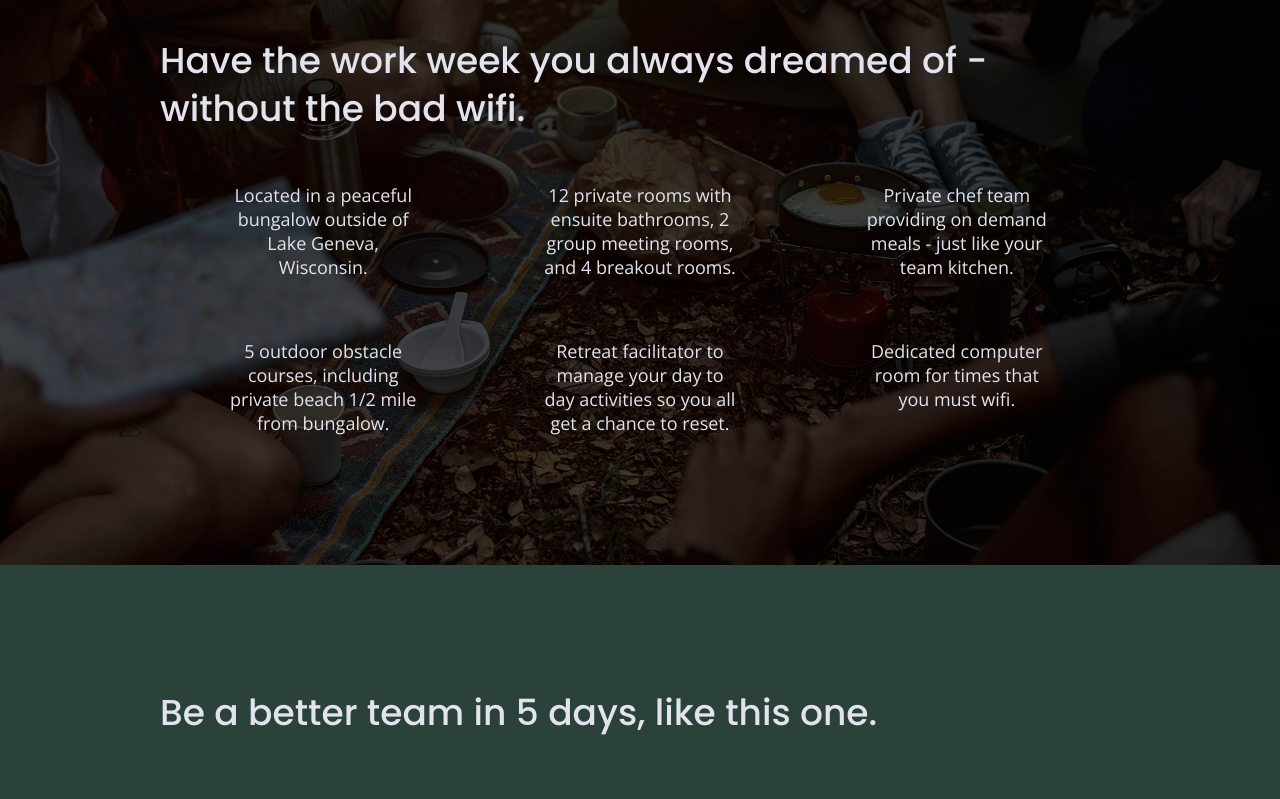
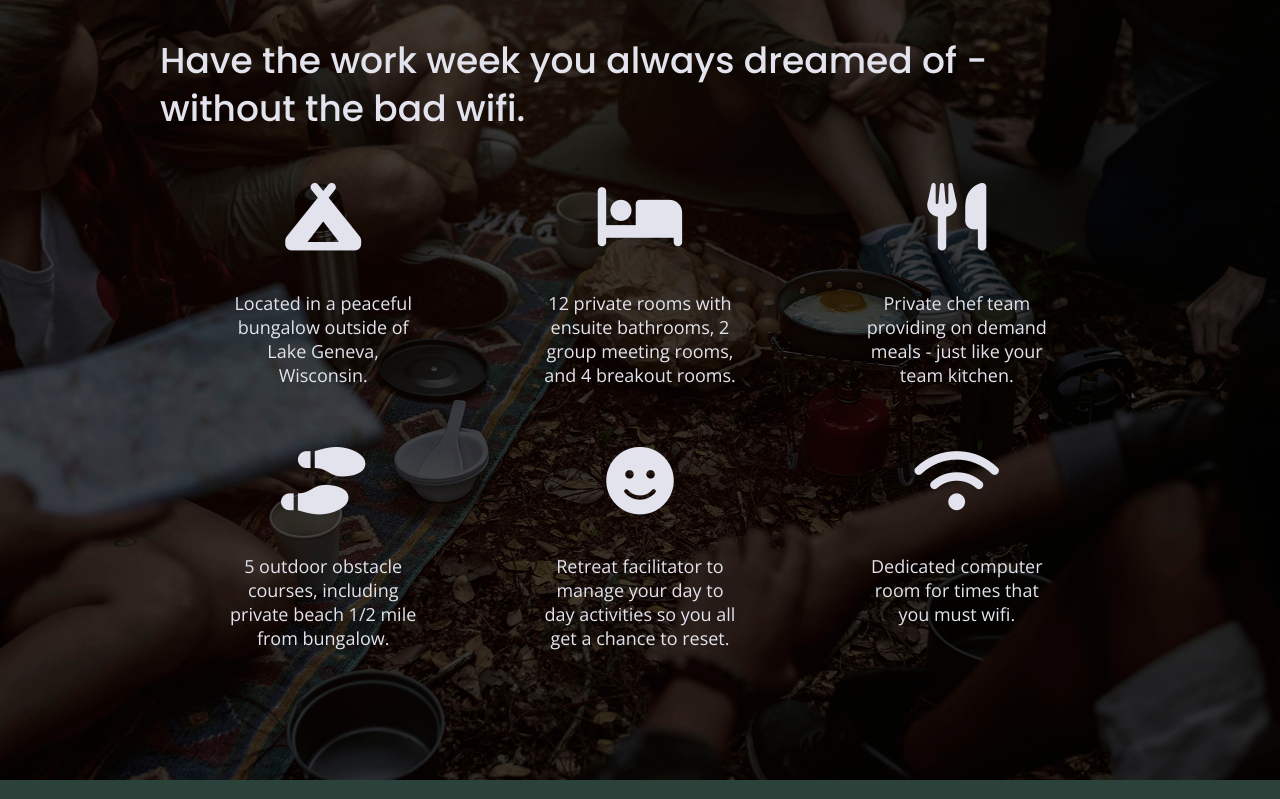
Before and after one commit to Margo-N/unplugged-retreat-website-project, a website built with Parcel: page index.html in a window 1280 px wide. Shown: the part 1087-1886 px from the top of the page. Built offline with nearby package versions, Linux system fonts and the light colour scheme.

Commit message:
Added feature icons with Font Awesome

```diff
--- a/css/main.css
+++ b/css/main.css
@@ -580,6 +580,11 @@ aside .content-wrapper .form {
   flex-basis: 50%;
 }
 
+.features i {
+  font-size: 3.75em;
+  margin-bottom: 40px;
+}
+
 .features .features-item-description {
   width: 62%;
 }
--- a/index.html
+++ b/index.html
@@ -12,9 +12,12 @@
   <link rel="apple-touch-icon" href="icon.png">
   <!-- Place favicon.ico in the root directory -->
   <!-- Google Fonts -->
-  <link href="https://fonts.googleapis.com/css?family=Open+Sans:400,700|Poppins:500,700" rel="stylesheet">
+  <link rel="preconnect" href="https://fonts.googleapis.com">
+  <link rel="preconnect" href="https://fonts.gstatic.com" crossorigin>
+  <link href="https://fonts.googleapis.com/css2?family=Open+Sans:ital,wght@0,300..800;1,300..800&family=Poppins:ital,wght@0,100;0,200;0,300;0,400;0,500;0,600;0,700;0,800;0,900;1,100;1,200;1,300;1,400;1,500;1,600;1,700;1,800;1,900&display=swap" rel="stylesheet">
   <link rel="stylesheet" href="css/normalize.css">
   <link rel="stylesheet" href="css/main.css">
+  <script src="https://kit.fontawesome.com/eda8710618.js" crossorigin="anonymous"></script>
 </head>
 
 <body>
@@ -64,32 +67,44 @@
         <h2>Have the work week you always dreamed of - without the bad wifi.</h2>
         <div class="features-items">
           <article>
-            <p class="fontawesome-icon"></p>
+            <p class="fontawesome-icon">
+              <i class="fas fa-campground"></i>
+            </p>
             <p class="features-item-description">Located in a peaceful bungalow outside of Lake Geneva, Wisconsin.
             </p>
           </article>
           <article>
-            <p class="fontawesome-icon"></p>
+            <p class="fontawesome-icon">
+              <i class="fas fa-bed"></i>
+            </p>
             <p class="features-item-description">12 private rooms with ensuite bathrooms, 2 group meeting rooms, and 4 breakout rooms.
             </p>
           </article>
           <article>
-            <p class="fontawesome-icon"></p>
+            <p class="fontawesome-icon">
+              <i class="fas fa-utensils"></i>
+            </p>
             <p class="features-item-description">Private chef team providing on demand meals - just like your team kitchen.
             </p>
           </article>
           <article>
-            <p class="fontawesome-icon"></p>
+            <p class="fontawesome-icon">
+              <i class="fas fa-shoe-prints"></i>
+            </p>
             <p class="features-item-description">5 outdoor obstacle courses, including private beach 1/2 mile from bungalow.
             </p>
           </article>
           <article>
-            <p class="fontawesome-icon"></p>
+            <p class="fontawesome-icon">
+              <i class="fas fa-smile"></i>
+            </p>
             <p class="features-item-description">Retreat facilitator to manage your day to day activities so you all get a chance to reset.
             </p>
           </article>
           <article>
-            <p class="fontawesome-icons"></p>
+            <p class="fontawesome-icons">
+              <i class="fas fa-wifi"></i>
+            </p>
             <p class="features-item-description">Dedicated computer room for times that you must wifi.
             </p>
           </article>
```
Also changed, not shown: about/index.html (+4 -1 lines), faq/index.html (+4 -1 lines).
